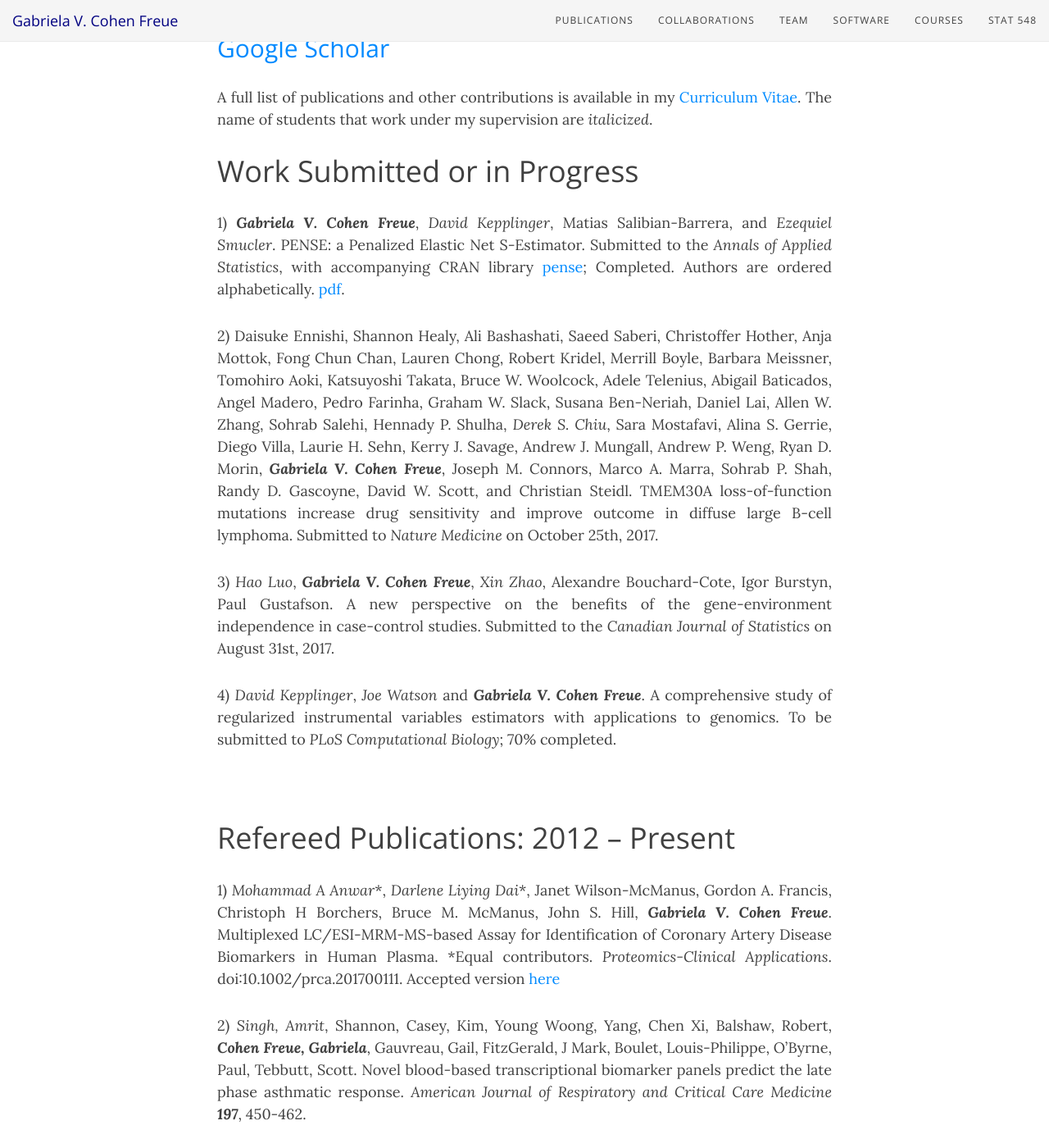
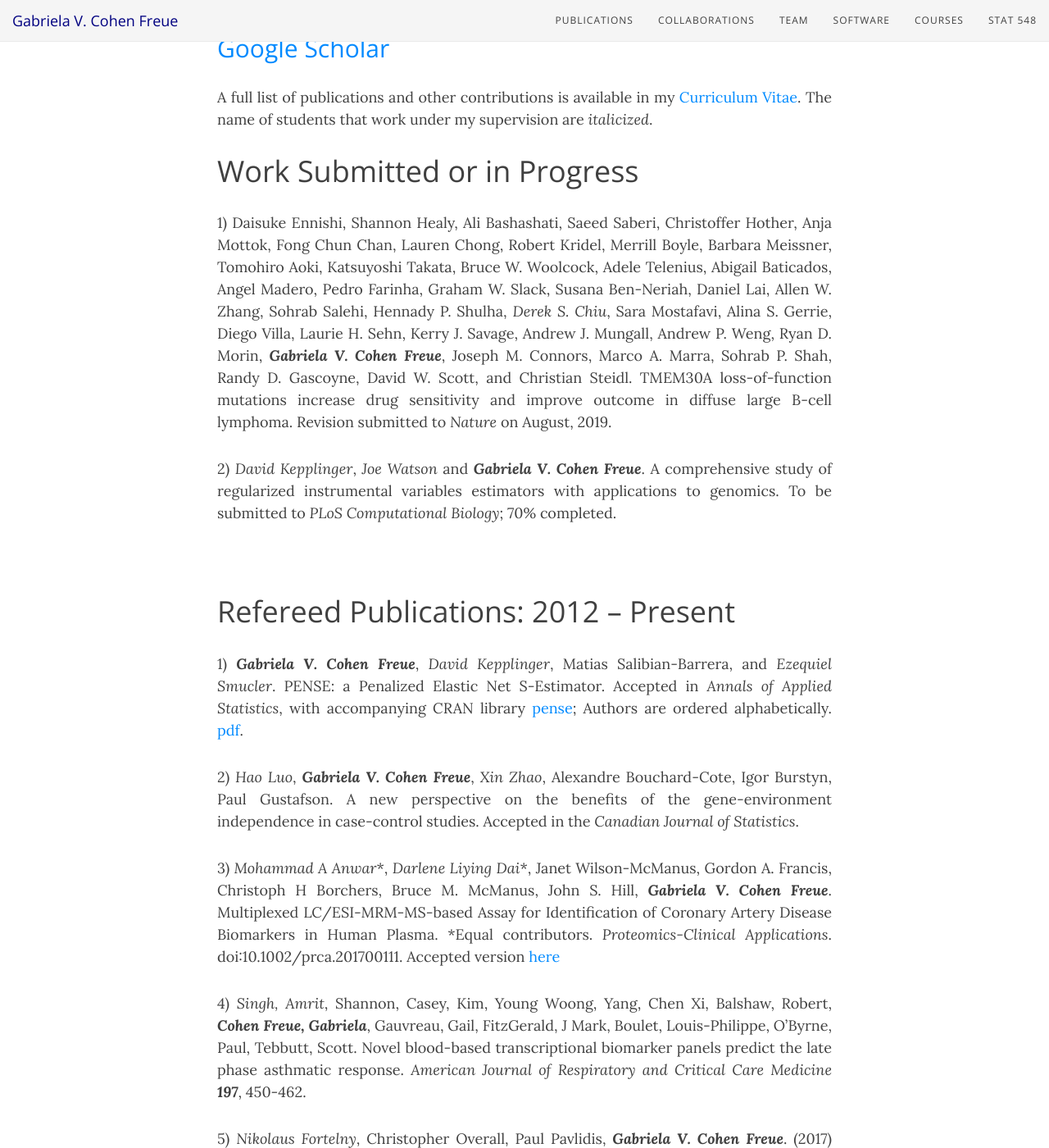
Before and after one commit to gcohenfr/gcohenfr.github.io, a Jekyll site: the page built from pub.md, in a window 1280 px wide and 1400 px high, scrolled down 280 px. Shown: the whole window at 82% size. Built offline with Jekyll 4.4.1, drawn with Linux system fonts in a browser that asks for light colours; nearby versions of some CDN libraries; some of the changed text lies outside the part shown.

Commit message:
oct updates

```diff
--- a/pub.md
+++ b/pub.md
@@ -10,55 +10,56 @@
 
 # Work Submitted or in Progress
 
-1) ***Gabriela V. Cohen Freue***, *David Kepplinger*, Matias Salibian-Barrera, and *Ezequiel Smucler*. PENSE: a Penalized Elastic Net S-Estimator. Submitted to the *Annals of Applied Statistics*, with accompanying CRAN library [pense](https://cran.r-project.org/package=pense); Completed. Authors are ordered alphabetically. [pdf](https://gcohenfr.github.io/pdfs/PENSE_manuscript.pdf).
+1) Daisuke Ennishi, Shannon Healy, Ali Bashashati, Saeed Saberi, Christoffer Hother, Anja Mottok, Fong Chun Chan, Lauren Chong, Robert Kridel, Merrill Boyle, Barbara Meissner, Tomohiro Aoki, Katsuyoshi Takata, Bruce W. Woolcock, Adele Telenius, Abigail Baticados, Angel Madero, Pedro Farinha, Graham W. Slack, Susana Ben-Neriah, Daniel Lai, Allen W. Zhang, Sohrab Salehi, Hennady P. Shulha, *Derek S. Chiu*, Sara Mostafavi, Alina S. Gerrie, Diego Villa, Laurie H. Sehn, Kerry J. Savage, Andrew J. Mungall, Andrew P. Weng, Ryan D. Morin, ***Gabriela V. Cohen Freue***, Joseph M. Connors, Marco A. Marra, Sohrab P. Shah, Randy D. Gascoyne, David W. Scott, and Christian Steidl. TMEM30A loss-of-function mutations increase drug sensitivity and improve outcome in diffuse large B-cell lymphoma. Revision submitted to *Nature* on August, 2019.
 
-2) Daisuke Ennishi, Shannon Healy, Ali Bashashati, Saeed Saberi, Christoffer Hother, Anja Mottok, Fong Chun Chan, Lauren Chong, Robert Kridel, Merrill Boyle, Barbara Meissner, Tomohiro Aoki, Katsuyoshi Takata, Bruce W. Woolcock, Adele Telenius, Abigail Baticados, Angel Madero, Pedro Farinha, Graham W. Slack, Susana Ben-Neriah, Daniel Lai, Allen W. Zhang, Sohrab Salehi, Hennady P. Shulha, *Derek S. Chiu*, Sara Mostafavi, Alina S. Gerrie, Diego Villa, Laurie H. Sehn, Kerry J. Savage, Andrew J. Mungall, Andrew P. Weng, Ryan D. Morin, ***Gabriela V. Cohen Freue***, Joseph M. Connors, Marco A. Marra, Sohrab P. Shah, Randy D. Gascoyne, David W. Scott, and Christian Steidl. TMEM30A loss-of-function mutations increase drug sensitivity and improve outcome in diffuse large B-cell lymphoma. Submitted to *Nature Medicine* on October 25th, 2017.
-
-3) *Hao Luo*, ***Gabriela V. Cohen Freue***, *Xin Zhao*, Alexandre Bouchard-Cote, Igor Burstyn, Paul Gustafson. A new perspective on the benefits of the gene-environment independence in case-control studies. Submitted to the *Canadian Journal of Statistics* on August 31st, 2017.
-
-4) *David Kepplinger*, *Joe Watson* and ***Gabriela V. Cohen Freue***. A comprehensive study of regularized instrumental variables estimators with applications to genomics. To be submitted to *PLoS Computational Biology*; 70% completed.
+2) *David Kepplinger*, *Joe Watson* and ***Gabriela V. Cohen Freue***. A comprehensive study of regularized instrumental variables estimators with applications to genomics. To be submitted to *PLoS Computational Biology*; 70% completed.
 
 <br>
 # Refereed Publications: 2012 -- Present
-1) *Mohammad A Anwar*\*, *Darlene Liying Dai*\*, Janet Wilson-McManus, Gordon A. Francis, Christoph H Borchers, Bruce M. McManus, John S. Hill, ***Gabriela V. Cohen Freue***. Multiplexed LC/ESI-MRM-MS-based Assay for Identification of Coronary Artery Disease Biomarkers in Human Plasma. \*Equal contributors. *Proteomics-Clinical Applications*. doi:10.1002/prca.201700111. Accepted version [here](https://rdcu.be/biTPr)
 
-2) *Singh, Amrit*, Shannon, Casey, Kim, Young Woong, Yang, Chen Xi, Balshaw, Robert, ***Cohen Freue, Gabriela***, Gauvreau, Gail, FitzGerald, J Mark, Boulet, Louis-Philippe, O'Byrne, Paul, Tebbutt, Scott. Novel blood-based transcriptional biomarker panels predict the late phase asthmatic response. *American Journal of Respiratory and Critical Care Medicine* ***197***, 450-462.
+1) ***Gabriela V. Cohen Freue***, *David Kepplinger*, Matias Salibian-Barrera, and *Ezequiel Smucler*. PENSE: a Penalized Elastic Net S-Estimator. Accepted in *Annals of Applied Statistics*, with accompanying CRAN library [pense](https://cran.r-project.org/package=pense); Authors are ordered alphabetically. [pdf](https://gcohenfr.github.io/pdfs/PENSE_manuscript.pdf).
 
-3) *Nikolaus Fortelny*, Christopher Overall, Paul Pavlidis, ***Gabriela V. Cohen Freue***. (2017) Can we predict protein from mRNA levels? *Nature* ***547***, E19–E20, doi:10.1038/nature22293 [Link](http://rdcu.be/uvBy). With accompanying Shiny Application [here](https://dakep.shinyapps.io/central-dogma/).
+2) *Hao Luo*, ***Gabriela V. Cohen Freue***, *Xin Zhao*, Alexandre Bouchard-Cote, Igor Burstyn, Paul Gustafson. A new perspective on the benefits of the gene-environment independence in case-control studies. Accepted in the *Canadian Journal of Statistics*.
 
-4) *David Kepplinger*\*, *Mandeep Takhar*\*, Mayu Sasaki, Zsuzsanna Hollander, Derek Smith, W. Robert McMaster, Raymond T. Ng, ***Gabriela Cohen Freue***. (2017) PGCA: A New Algorithm to Link Protein Groups Created from MS/MS Data. *PLoS ONE* ***12***(5):e0177569. [Link](https://doi.org/10.1371/journal.pone.0177569). With accompanying Bioconductor library [here](https://bioconductor.org/packages/release/bioc/html/pgca.html). \*Equal contributors.
+3) *Mohammad A Anwar*\*, *Darlene Liying Dai*\*, Janet Wilson-McManus, Gordon A. Francis, Christoph H Borchers, Bruce M. McManus, John S. Hill, ***Gabriela V. Cohen Freue***. Multiplexed LC/ESI-MRM-MS-based Assay for Identification of Coronary Artery Disease Biomarkers in Human Plasma. \*Equal contributors. *Proteomics-Clinical Applications*. doi:10.1002/prca.201700111. Accepted version [here](https://rdcu.be/biTPr)
 
-5) Tremlett H, *Dai DLY*, Hollander Z, Kapanen A, Aziz T, Wilson-McManus JE, Tebbutt SJ, Borchers CH, Oger J, ***Cohen Freue GV***. (2015) Serum proteomics in multiple sclerosis disease progression, *Journal of Proteomics* ***118***, 2-11.
+4) *Singh, Amrit*, Shannon, Casey, Kim, Young Woong, Yang, Chen Xi, Balshaw, Robert, ***Cohen Freue, Gabriela***, Gauvreau, Gail, FitzGerald, J Mark, Boulet, Louis-Philippe, O'Byrne, Paul, Tebbutt, Scott. Novel blood-based transcriptional biomarker panels predict the late phase asthmatic response. *American Journal of Respiratory and Critical Care Medicine* ***197***, 450-462.
+
+5) *Nikolaus Fortelny*, Christopher Overall, Paul Pavlidis, ***Gabriela V. Cohen Freue***. (2017) Can we predict protein from mRNA levels? *Nature* ***547***, E19–E20, doi:10.1038/nature22293 [Link](http://rdcu.be/uvBy). With accompanying Shiny Application [here](https://dakep.shinyapps.io/central-dogma/).
+
+6) *David Kepplinger*\*, *Mandeep Takhar*\*, Mayu Sasaki, Zsuzsanna Hollander, Derek Smith, W. Robert McMaster, Raymond T. Ng, ***Gabriela Cohen Freue***. (2017) PGCA: A New Algorithm to Link Protein Groups Created from MS/MS Data. *PLoS ONE* ***12***(5):e0177569. [Link](https://doi.org/10.1371/journal.pone.0177569). With accompanying Bioconductor library [here](https://bioconductor.org/packages/release/bioc/html/pgca.html). \*Equal contributors.
+
+7) Tremlett H, *Dai DLY*, Hollander Z, Kapanen A, Aziz T, Wilson-McManus JE, Tebbutt SJ, Borchers CH, Oger J, ***Cohen Freue GV***. (2015) Serum proteomics in multiple sclerosis disease progression, *Journal of Proteomics* ***118***, 2-11.
 [PubMed](https://www.ncbi.nlm.nih.gov/pubmed/25753122)
 
-6) Hollander Z, Lazarova M, Lam KKY, Ignaszewski A, Oudit GY, Dyck J, Schreiner G, Pauwels J, Chen V, ***Cohen Freue GV***, Ng RT, Wilson-McManus J, Balshaw R, Tebbutt S, McMaster R, Keown PA, McManus BM. (2014) Proteomic Biomarkers of Recovered Heart Function. *Eur J Heart Fail.* ***5***, 551-559.
+8) Hollander Z, Lazarova M, Lam KKY, Ignaszewski A, Oudit GY, Dyck J, Schreiner G, Pauwels J, Chen V, ***Cohen Freue GV***, Ng RT, Wilson-McManus J, Balshaw R, Tebbutt S, McMaster R, Keown PA, McManus BM. (2014) Proteomic Biomarkers of Recovered Heart Function. *Eur J Heart Fail.* ***5***, 551-559.
 [PubMed](https://www.ncbi.nlm.nih.gov/pubmed/24574204)
 
-7) ***Gabriela Cohen Freue***, Hernan Ortiz Molina, and Ruben H. Zamar. (2013) A Natural Robustification of the Ordinary Instrumental Variables Estimator. *Biometrics* ***69***, 641-650.
+9) ***Gabriela Cohen Freue***, Hernan Ortiz Molina, and Ruben H. Zamar. (2013) A Natural Robustification of the Ordinary Instrumental Variables Estimator. *Biometrics* ***69***, 641-650.
 [PubMed](https://www.ncbi.nlm.nih.gov/pubmed/23865476)
 
-8) ***Gabriela V. Cohen Freue***, Anna Meredith, Derek Smith, Axel Bergman, Mayu Sasaki, Karen K.Y. Lam, Zsuzsanna Hollander, Nina Opushneva, *Mandeep Takhar*, David Lin, Janet Wilson-McManus, Robert Balshaw,  Paul Kewon, Christoph H. Borchers, Bruce McManus, Raymond T. Ng, W. Robert McMaster. (2013) Computational biomarker pipeline from discovery to clinical implementation: plasma proteomic biomarkers for cardiac transplantation. *PLoS Computational Biology* ***9(4)***: e1002963.
+10) ***Gabriela V. Cohen Freue***, Anna Meredith, Derek Smith, Axel Bergman, Mayu Sasaki, Karen K.Y. Lam, Zsuzsanna Hollander, Nina Opushneva, *Mandeep Takhar*, David Lin, Janet Wilson-McManus, Robert Balshaw,  Paul Kewon, Christoph H. Borchers, Bruce McManus, Raymond T. Ng, W. Robert McMaster. (2013) Computational biomarker pipeline from discovery to clinical implementation: plasma proteomic biomarkers for cardiac transplantation. *PLoS Computational Biology* ***9(4)***: e1002963.
 [PubMed](https://www.ncbi.nlm.nih.gov/pubmed/23592955)
 
-9) Lin D\*, ***Cohen Freue G***\*, Hollander Z, Mancini GBJ, Sasaki M, Mui  A, Wilson-McManus J, Ignaszewski A, Imai C, Meredith A, Balshaw R, Ng RT, Keown PA, McMaster R, Carere R, Webb JG, McManus BM. (2013) Plasma protein biosignatures for detection of cardiac allograft vasculopathy. *The Journal of Heart and Lung Transplantation* ***7***, 723-733. \*Equal contributors.
+11) Lin D\*, ***Cohen Freue G***\*, Hollander Z, Mancini GBJ, Sasaki M, Mui  A, Wilson-McManus J, Ignaszewski A, Imai C, Meredith A, Balshaw R, Ng RT, Keown PA, McMaster R, Carere R, Webb JG, McManus BM. (2013) Plasma protein biosignatures for detection of cardiac allograft vasculopathy. *The Journal of Heart and Lung Transplantation* ***7***, 723-733. \*Equal contributors.
 [PubMed](https://www.ncbi.nlm.nih.gov/pubmed/23796154)
 
-10) Hollander Z, Chen V, Lin D, Ng R.T., Balshaw R, ***Cohen Freue G***, Ignaszewski A, Imai C, Kaan A, Wilson-McManus J, McMaster R, Keown P, McManus BM. (2013) Predicting acute cardiac allograft rejection using donor and recipient gene expression. *J Heart Lung Transplant* ***32***, 259-65.
+12) Hollander Z, Chen V, Lin D, Ng R.T., Balshaw R, ***Cohen Freue G***, Ignaszewski A, Imai C, Kaan A, Wilson-McManus J, McMaster R, Keown P, McManus BM. (2013) Predicting acute cardiac allograft rejection using donor and recipient gene expression. *J Heart Lung Transplant* ***32***, 259-65.
 [PubMed](https://www.ncbi.nlm.nih.gov/pubmed/23265908)
 
-11) Oliver P. Günther, Virginia Chen, ***Gabriela Cohen Freue***, Robert F. Balshaw, Scott. J. Tebbutt, Zsuzsanna Hollander, *Mandeep Takhar*, W. Robert McMaster, Bruce M. McManus, Paul A. Keown, Raymond T. Ng. (2012) A computational pipeline for the development of multi-marker biosignature panels and ensemble classifiers. *BMC Bioinformatics* ***13***:326.
+13) Oliver P. Günther, Virginia Chen, ***Gabriela Cohen Freue***, Robert F. Balshaw, Scott. J. Tebbutt, Zsuzsanna Hollander, *Mandeep Takhar*, W. Robert McMaster, Bruce M. McManus, Paul A. Keown, Raymond T. Ng. (2012) A computational pipeline for the development of multi-marker biosignature panels and ensemble classifiers. *BMC Bioinformatics* ***13***:326.
 [BioMed](http://bmcbioinformatics.biomedcentral.com/articles/10.1186/1471-2105-13-326)
 
-12) *Singh, Amrit*; ***Cohen-Freue, Gabriela***; Oosthuizen, Jean; Kam, Sarah; Ruan, Jian; *Takhar, Mandeep*; Gauvreau, Gail; O'Byrne, Paul; Fitzgerald, Mark; Boulet, Louis-Philippe; Borchers, Christoph; Tebbutt, Scott. (2012) Plasma proteomics can discriminate isolated early from dual responses in asthmatic individuals undergoing an allergen inhalation challenge. *Proteomics Clinical Applications* ***6***, 476-485.
+14) *Singh, Amrit*; ***Cohen-Freue, Gabriela***; Oosthuizen, Jean; Kam, Sarah; Ruan, Jian; *Takhar, Mandeep*; Gauvreau, Gail; O'Byrne, Paul; Fitzgerald, Mark; Boulet, Louis-Philippe; Borchers, Christoph; Tebbutt, Scott. (2012) Plasma proteomics can discriminate isolated early from dual responses in asthmatic individuals undergoing an allergen inhalation challenge. *Proteomics Clinical Applications* ***6***, 476-485.
 [PubMed](https://www.ncbi.nlm.nih.gov/pubmed/22930592)
 
-13) Domanski D, Percy AJ, Yang J, Chambers AG, Hill JS, ***Freue GV***, Borchers CH. (2012) MRM-based Multiplexed Quantitation of 67 Putative Cardiovascular Disease Biomarkers in Human Plasma. *Proteomics* ***12***, 1222-1243.
+15) Domanski D, Percy AJ, Yang J, Chambers AG, Hill JS, ***Freue GV***, Borchers CH. (2012) MRM-based Multiplexed Quantitation of 67 Putative Cardiovascular Disease Biomarkers in Human Plasma. *Proteomics* ***12***, 1222-1243.
 [PubMed](https://www.ncbi.nlm.nih.gov/pubmed/22577024)
 
-14) Dominik Domanski\*, ***Gabriela V. Cohen Freue***\*, Luis Sojo, Michael A. Kuzyk, Leslie Ratkay, Carol E. Parker, Y. Paul Goldberg, and Christoph H. Borchers. (2012) The Use of Multiplexed MRM for the Discovery of Biomarkers to Differentiate Iron-deficiency Anemia from Anemia of Inflammation. *Journal of Proteomics* JPROT-D-11-00502.\*Equal contributors.
+16) Dominik Domanski\*, ***Gabriela V. Cohen Freue***\*, Luis Sojo, Michael A. Kuzyk, Leslie Ratkay, Carol E. Parker, Y. Paul Goldberg, and Christoph H. Borchers. (2012) The Use of Multiplexed MRM for the Discovery of Biomarkers to Differentiate Iron-deficiency Anemia from Anemia of Inflammation. *Journal of Proteomics* JPROT-D-11-00502.\*Equal contributors.
 [PubMed](https://www.ncbi.nlm.nih.gov/pubmed/22146476)
 
-15) ***Gabriela V. Cohen Freue*** and Christoph H. Borchers. (2012) Multiple Reaction Monitoring (MRM) – Principles and Application to Coronary Artery Disease. *Circulation: Cardiovascular Genetics* ***5***, 378.
+17) ***Gabriela V. Cohen Freue*** and Christoph H. Borchers. (2012) Multiple Reaction Monitoring (MRM) – Principles and Application to Coronary Artery Disease. *Circulation: Cardiovascular Genetics* ***5***, 378.
 [PubMed](https://www.ncbi.nlm.nih.gov/pubmed/22715283)
 
 <br>
```
Also changed, not shown: group.md (added, +23 -0 lines), team.md (+16 -6 lines).
